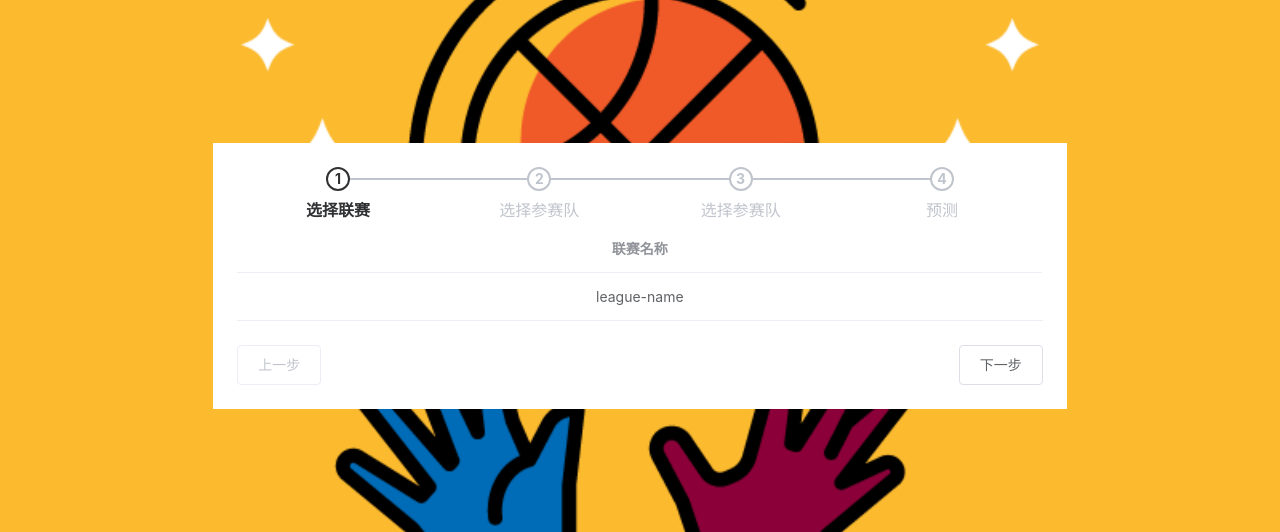
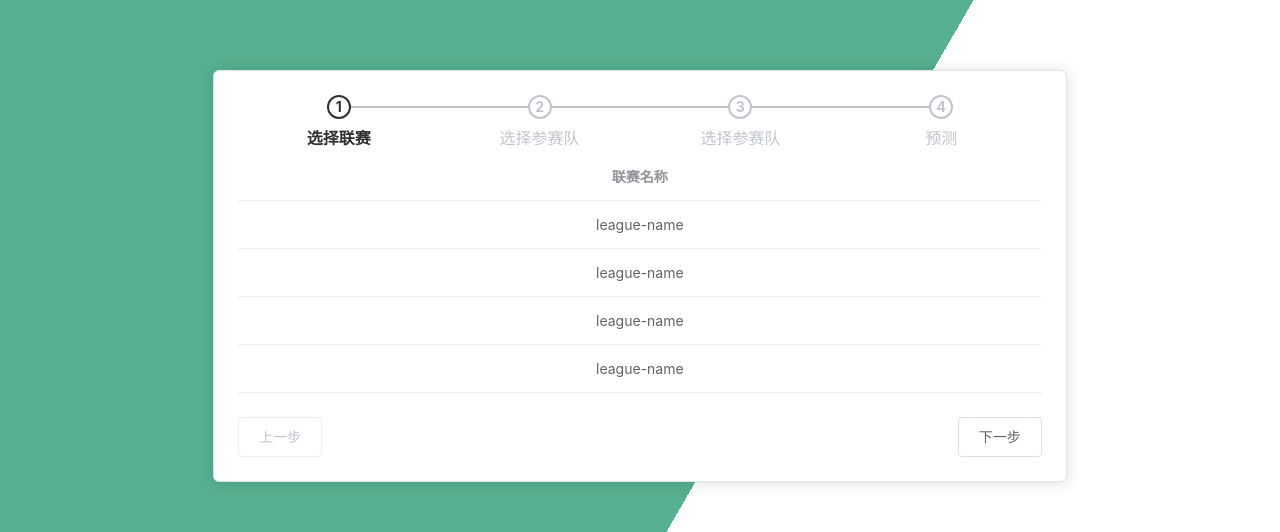
Before and after one commit to minghuiyang1998/BigSix-FE, a Nuxt app: page /predict in a window 1280 px wide. Shown: the part 204-736 px from the top of the page. Built offline with nearby package versions, Linux system fonts and the light colour scheme.

Commit message:
[+]巨坑的东西明天再改

```diff
--- a/pages/login.vue
+++ b/pages/login.vue
@@ -1,5 +1,5 @@
 <template>
-  <section class="background d-flex flex-justify-center flex-items-center">
+  <section class="d-flex flex-justify-center flex-items-center" style="background: linear-gradient(-60deg,#fff 40%,  #57B08F 40%) ; height: 100vh;">
     <div class="col-md-5 col-lg-5 rounded-1 text-gray bg-white py-4 px-4 box-shadow-large">
         <div style="width:200px;height:200px;" class="mx-auto">
           <lottie
@@ -19,7 +19,7 @@
             <el-input type="password" v-model="user.pass" autocomplete="off"></el-input>
           </el-form-item>
           <el-form-item>
-            <el-button type="primary btn-block" @click="submitForm()">login</el-button>
+            <el-button type="success btn-block" @click="submitForm()">login</el-button>
           </el-form-item>
         </el-form>
     </div>
@@ -55,10 +55,5 @@ export default {
 </script>
 
 <style>
-.background {
-  background: url("../assets/image/new-york-basketball.png");
-  background-position: center;
-  background-size: cover;
-  height: 100vh;
-}
+
 </style>
--- a/pages/predict.vue
+++ b/pages/predict.vue
@@ -1,13 +1,13 @@
 <template>
-  <section class="bg d-flex flex-justify-center flex-items-center">
-    <div class="col-md-8 col-lg-8 text-gray bg-white py-4 px-4">
-      <el-steps :active="step" align-center>
+  <section class=" d-flex flex-justify-center flex-items-center" style="background: linear-gradient(-60deg,#fff 40%,  #57B08F 40%) ; height: 100vh;">
+    <div class="col-md-8 col-lg-8 text-gray bg-white py-4 px-4 rounded-2 border box-shadow-large">
+      <el-steps :active="step" finish-status="success" align-center>
         <el-step title="选择联赛" description></el-step>
         <el-step title="选择参赛队" description></el-step>
         <el-step title="选择参赛队" description></el-step>
         <el-step title="预测" description></el-step>
       </el-steps>
-      <div v-if="step == 0">
+      <div v-if="currentTable === 'league'">
         <el-table
           ref="singleTable"
           :data="leagueData"
@@ -22,7 +22,7 @@
           <el-button @click="onNextButtonClick()">下一步</el-button>
         </div>
       </div>
-      <div v-if="step == 1">
+      <div v-else-if="currentTable === 'teamA'">
         <el-table
           ref="singleTable"
           :data="teamAData"
@@ -37,7 +37,7 @@
           <el-button @click="onNextButtonClick()">下一步</el-button>
         </div>
       </div>
-      <div v-if="step == 2">
+      <div v-else-if="currentTable === 'teamB'">
         <el-table
           ref="singleTable"
           :data="teamBData"
@@ -52,7 +52,8 @@
           <el-button @click="onPredictButtonClick()">开始预测</el-button>
         </div>
       </div>
-      <div v-if="step == 4 && isLoading" style="width:200px;height:200px;" class="mx-auto">
+      <div v-else-if="currentTable === 'predict'">
+        <div v-if="isLoading" style="width:200px;height:200px;" class="mx-auto">
           <lottie
             :options="defaultOptions"
             :height="200"
@@ -60,19 +61,16 @@
             v-on:animCreated="handleAnimation"
           />
         </div>
-      <div v-if="step == 4 && !isLoading" class="d-flex m-6 flex-justify-between flex-items-center" >
-        <div class="flex-auto text-center">
+        <div v-else class="d-flex m-6 flex-justify-between flex-items-center" >
+          <div class="text-center">
             <img v-bind:src="result.teamA.avatar" class="circle mr-2" style="width: 40px;height: 40px;" >
             <div class="flex-auto h1">{{result.teamA.name}}</div>
           </div>
-        <div class="flex-auto d-flex flex-justify-center flex-items-center">
-          <label class="h1">{{result.teamA.rate}}</label>
-          <label class="mx-4 h1">vs</label>
-          <label class="h1">{{result.teamB.rate}}</label>
+          <el-progress :percentage="result.rate" class="flex-auto mx-6 "  :stroke-width="18" color="#57B08F" ></el-progress>
+          <div class="text-center">
+            <img v-bind:src="result.teamB.avatar" class="circle mr-2" style="width:40px;height:40px;" >
+            <div class="flex-auto h1">{{result.teamB.name}}</div>
           </div>
-        <div class="flex-auto text-center">
-          <img v-bind:src="result.teamB.avatar" class="circle mr-2" style="width:40px;height:40px;">
-          <div class="flex-auto h1">{{result.teamB.name}}</div>
         </div>
       </div>
     </div>
@@ -83,6 +81,8 @@
 import lottie from "vue-lottie";
 import loading from "../assets/lottie/confetti.json";
 import success from "../assets/lottie/star_success.json";
+
+const tableStatesENUM = ["league", "teamA", "teamB",'predict'];
 export default {
   components: {
     lottie: lottie
@@ -90,27 +90,54 @@ export default {
   fetchData() {},
   data() {
     return {
+      currentTable: "league",
       isLoading: true,
       result: {},
       leagueData: [
         {
           name: "league-name"
-        }
+        },
+        {
+          name: "league-name"
+        },
+        {
+          name: "league-name"
+        },
+        {
+          name: "league-name"
+        },
       ],
       teamAData: [
         {
           name: "team-name_A"
-        }
+        },
+        {
+          name: "team-name_A"
+        },
+        {
+          name: "team-name_A"
+        },
+        {
+          name: "team-name_A"
+        },
       ],
       teamBData: [
         {
           name: "team-name_B"
-        }
+        },
+        {
+          name: "team-name_B"
+        },
+        {
+          name: "team-name_B"
+        },
+        {
+          name: "team-name_B"
+        },
       ],
       currentLeague: null,
       currentA: null,
       currentB: null,
-      flag: false, //TODO
 
       defaultOptions: { animationData: success },
       animationSpeed: 1,
@@ -127,57 +154,48 @@ export default {
             name: "aaa",
             avatar:
               "https://avatars2.githubusercontent.com/u/1523580?s=460&v=4",
-            rate: "50%"
           },
           teamB: {
             name: "bbb",
             avatar:
               "https://avatars2.githubusercontent.com/u/1523580?s=460&v=4",
-            rate: "50%"
-          }
+          },
+          rate: '50'
         };
         this.isLoading = false;
       }, 5000);
     },
+    _changeCurrentTable(step){
+      let index = tableStatesENUM.indexOf(this.currentTable);
+      this.currentTable = tableStatesENUM[index + step];
+    },
     onLeagueSelect(val) {
       this.currentLeague = val;
       this.step = 1;
-      console.log(this.step);
     },
     onTeamASelect(val) {
       this.currentA = val;
       this.step = 2;
-      console.log(this.step);
     },
     onTeamBSelect(val) {
       this.currentB = val;
-      this.step = 4;
-      this._predict();
-      console.log(this.step);
+      this.step = 3;
     },
     onBackButtonClick() {
       this.step -= 1;
+      this._changeCurrentTable(-1)
     },
     onNextButtonClick() {
-      this.step += 1;
+      this._changeCurrentTable(1)
     },
     onPredictButtonClick() {
       this.step = 4;
+      this._changeCurrentTable(1)
       this._predict();
-    },
-    handleAnimation: function(anim) {
-      this.anim = anim;
-      console.log(anim); //这里可以看到 lottie 对象的全部属性
     }
   }
 };
 </script>
 
 <style>
-.bg {
-  background: url("../assets/image/tip-off.png");
-  background-position: center;
-  background-size: 100vw;
-  height: 100vh;
-}
 </style>
--- a/pages/team/_id.vue
+++ b/pages/team/_id.vue
@@ -1,5 +1,5 @@
 <template>
-  <div class="d-flex" style="background:linear-gradient(#ffffff 25%, #eef1f6 25%); heigth: 100%;">
+  <div class="d-flex" style="background:linear-gradient(45deg, #ffffff 50%, #eef1f6 50%); heigth: 100%;">
     <aside class="position-fixed top-0 bottom-0 left-0 right-0 col-md-4 col-lg-3 hide-md hide-sm" style="background-color: #58AF9B" >
       <img v-bind:src="team.avatar" style="width: 200px;" class="border-dashed border-blue-light circle d-block p-3 mx-auto my-4" >
       <p class="h1 text-center text-white">{{team.name}}</p>
```
Also changed, not shown: 1 other file (tests, documents, lock files or other folders). Lines whose indentation alone changed are shown as unchanged.
